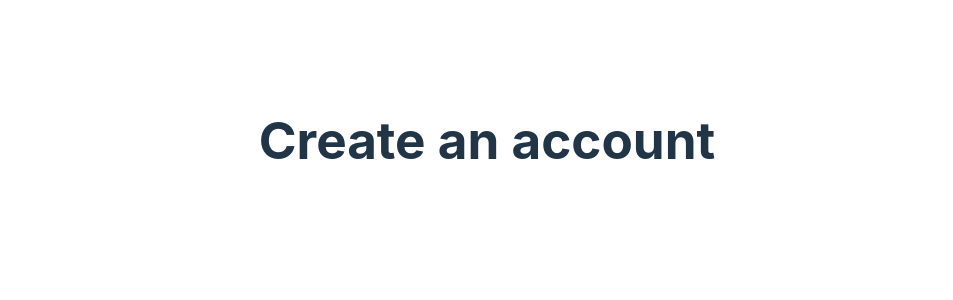
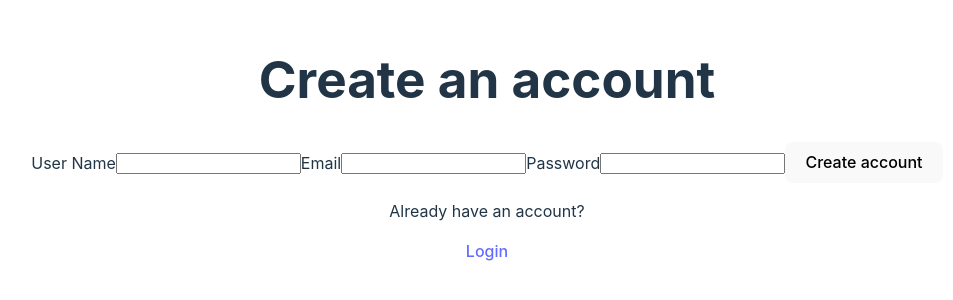
Before and after one commit to AlfG71/life-events-journal-client, a React (Vite) app: page / in a window 1280 px wide. Shown: the part 260-560 px from the top of the page, without its empty margins (153-1106 px from the left). Built offline with nearby package versions, Linux system fonts and the light colour scheme.

Commit message:
User Signup page

```diff
--- a/src/App.jsx
+++ b/src/App.jsx
@@ -5,7 +5,6 @@ import './App.css'
 import Signup from './pages/Signup'
 
 function App() {
-  const [count, setCount] = useState(0)
 
   return (
       <Signup />
--- a/src/context/auth.context.jsx
+++ b/src/context/auth.context.jsx
@@ -32,7 +32,7 @@ function AuthProvider({ children }) {
       // We must send the JWT token in the request's "Authorization" Headers
       get('/auth/verify')
       .then((response) => {
-        // If the server verifies that the JWT token is valid
+        // If the server verifies that the token is valid
         const user = response.data;
        // Update state variables
         setIsLoggedIn(true);
--- a/src/pages/Signup.jsx
+++ b/src/pages/Signup.jsx
@@ -1,19 +1,80 @@
-import { useState } from "react"
+import { useState, useContext } from "react"
+import { Link, useNavigate } from "react-router-dom"
+
+import { AuthContext } from "../context/auth.context";
+
+import { post } from "../services/authService";
 
 const Signup = () => {
   const [userName, setuserName] = useState('');
   const [email, setEmail] = useState('');
   const [password, setPassword] = useState('');
+  const [errorMessage, setErrorMessage] = useState(undefined);
 
-  const handleSignup = (e) => {
+  const { authenticateUser, storeToken } = useContext(AuthContext)
+
+  const navigate = useNavigate()
+
+  const handleUserName = (e) => setuserName(e.target.value);
+  const handleEmail = (e) => setEmail(e.target.value);
+  const handlePassword = (e) => setPassword(e.target.value);
+
+  const handleSignupSubmit = (e) => {
     e.preventDefault();
-    // code to handle event
+
+    const requestBody = { userName, email, password };
+    console.log(requestBody);
+
+    post('/auth/signup', requestBody)
+      .then((response) => {
+        console.log("Created user ==>", response.data)
+      storeToken(response.data.authToken)
+        authenticateUser()
+        navigate('/profile');
+      })
+      .catch((err) => {
+        const errorDescription = err.response.data.message;
+        setErrorMessage(errorDescription);
+      })
   }
 
 
   return (
-    <div>
+    <div className="SignupPage">
       <h1>Create an account</h1>
+
+      <form onSubmit={handleSignupSubmit}>
+        <label>User Name</label>
+        <input
+          type="text"
+          name="userName"
+          value={userName}
+          onChange={handleUserName}
+        />
+
+        <label>Email</label>
+        <input
+          type="email"
+          name="email"
+          value={email}
+          onChange={handleEmail}
+        />
+
+        <label>Password</label>
+        <input
+          type="password"
+          name="password"
+          value={password}
+          onChange={handlePassword}
+        />
+
+        <button type="submit">Create account</button>
+      </form>
+
+      { setErrorMessage && <p className="error-message">{errorMessage}</p> }
+
+      <p>Already have an account?</p>
+      <Link to="/login">Login</Link>
     </div>
 
   )
```
